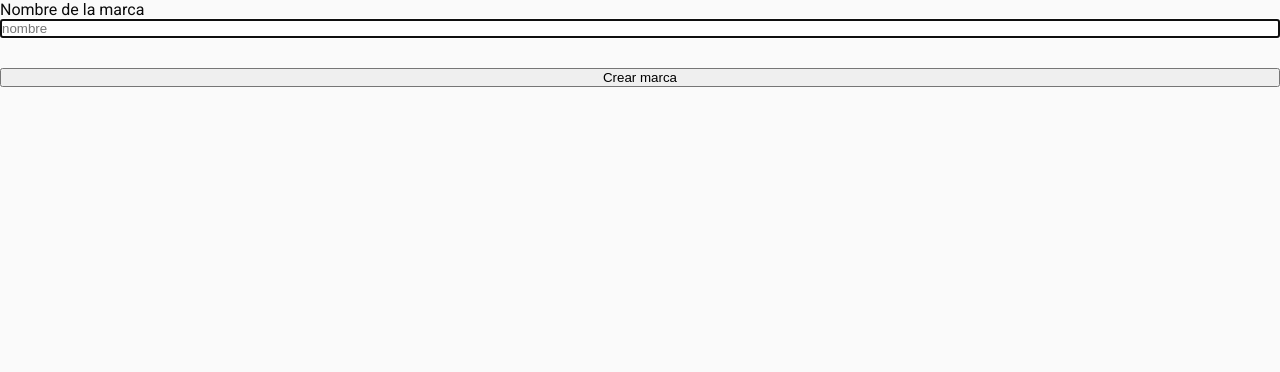
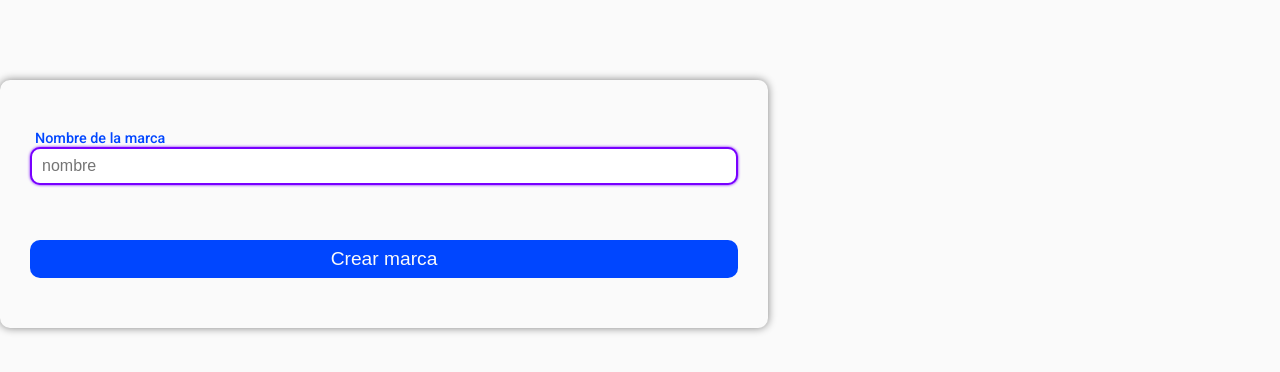
Before and after one commit to leandroheffes24/bytear, a Next.js app: page /crear-marca in a window 1280 px wide. Shown: the top 372 px of the page. Built offline with nearby package versions, Linux system fonts and the light colour scheme.

Commit message:
crear producto complete

```diff
--- a/src/app/api/products/route.ts
+++ b/src/app/api/products/route.ts
@@ -20,7 +20,7 @@ const s3Client = new S3Client({
     }
 })
 
-async function uploadFileToS3(file, fileName){
+async function uploadFileToS3(file: Buffer, fileName: string): Promise<string>{
     const fileBuffer = file
     console.log(fileName);
 
@@ -61,61 +61,39 @@ export async function POST(request: NextRequest){
         if (!file || !(file instanceof File)) {
             return NextResponse.json({ error: "File is required and must be of type 'File'" }, { status: 400 });
         }
-
         const buffer = Buffer.from(await file.arrayBuffer());
-
         const uploadedFileName = await uploadFileToS3(buffer, file.name);
 
-        return NextResponse.json({ uploadedFileName }, { status: 200 });
+        const productId = uuid4()
+        const discountPrice = formData.get("discount_price")
+        const notDiscountPrice = formData.get("not_discount_price")
+        const stock = formData.get("stock")
 
-        // const {name, discount_price, not_discount_price, stock, description, category_id, brand_id, image} = await request.json()
-        // const productId = uuid4()
+        const productResult: Product = await conn.query("INSERT INTO products SET ?", {
+            id: productId,
+            name: formData.get("name"),
+            discount_price: discountPrice,
+            not_discount_price: notDiscountPrice,
+            stock: stock,
+            description: formData.get("description"),
+            category_id: formData.get("category_id"),
+            brand_id: formData.get("brand_id")
+        })
 
-        // const productResult: Product = await conn.query("INSERT INTO products SET ?", {
-        //     id: productId,
-        //     name: name,
-        //     discount_price: discount_price,
-        //     not_discount_price: not_discount_price,
-        //     stock: stock,
-        //     description: description,
-        //     category_id: category_id,
-        //     brand_id: brand_id
-        // })
+        const product_imageResult = await conn.query("INSERT INTO products_images SET ?", {
+            id: uuid4(),
+            product_id: productId,
+            image: uploadedFileName
+        })
 
-        // const product_imageResult = await conn.query("INSERT INTO products_images SET ?", {
-        //     id: uuid4(),
-        //     product_id: productId,
-        //     image: image
-        // })
+        console.log(productResult, product_imageResult);
 
-        // console.log(productResult, product_imageResult);
-
-        // return NextResponse.json({
-        //     productId,
-        //     name,
-        //     discount_price,
-        //     not_discount_price,
-        //     stock,
-        //     description,
-        //     category_id,
-        //     brand_id,
-        //     image
-        // })
+        return NextResponse.json({
+            productId
+        })
     } catch (error) {
-        // console.error(error);
-
-        // const errorMessage = (error instanceof Error) ? error.message : "Error desconocido"
-
-        // return NextResponse.json(
-        //     {
-        //         message: errorMessage
-        //     },
-        //     {
-        //         status: 500
-        //     }
-        // )
         console.error('Error en el endpoint POST:', error);
-    const errorMessage = (error instanceof Error) ? error.message : "Error desconocido";
-    return NextResponse.json({ error: errorMessage }, { status: 500 });
+        const errorMessage = (error instanceof Error) ? error.message : "Error desconocido";
+        return NextResponse.json({ error: errorMessage }, { status: 500 });
     }
 }
--- a/styles/crearProducto.module.scss
+++ b/styles/crearProducto.module.scss
@@ -1,10 +1,83 @@
+@import './variables.scss';
+
+.main{
+    display: flex;
+    align-items: center;
+    justify-content: center;
+}
+
 .createProductForm{
     display: flex;
     flex-direction: column;
     gap: 30px;
+    border-radius: 10px;
+    width: 85%;
+    box-shadow: 0 0 8px 0 gray;
+    padding:  50px 20px;
+    margin: 40px 0;
 }
 
 .labelAndInputContainer{
     display: flex;
     flex-direction: column;
 }
+
+.submitButton{
+    background-color: $blueBytear;
+    border: none;
+    color: $backgroundColor;
+    font-size: 1rem;
+    padding: 8px;
+    border-radius: 10px;
+    margin-top: 15px;
+    cursor: pointer;
+    transition: .4s all;
+}
+
+.submitButton:hover{
+    background-color: rgb(29, 89, 255);
+    transition: .4s all;
+}
+
+@media(width>=768px){
+    .createProductForm{
+        width: 75%;
+        gap: 50px;
+        padding: 80px 50px;
+        margin: 80px 0;
+    }
+
+    .submitButton{
+        font-size: 1.45rem;
+        padding: 12px;
+        margin-top: 17px;
+    }
+}
+
+@media(width>=992px){
+    .createProductForm{
+        width: 60%;
+        gap: 30px;
+        padding: 50px 30px;
+        margin: 80px 0;
+    }
+
+    .submitButton{
+        font-size: 1.1rem;
+        padding: 7px;
+        margin-top: 20px;
+    }
+}
+
+@media(width>=1200px){
+    .createProductForm{
+        width: 60%;
+        gap: 40px;
+    }
+
+    .submitButton{
+        font-size: 1.2rem;
+        padding: 8px;
+        margin-top: 15px;
+    }
+}
--- a/styles/global.scss
+++ b/styles/global.scss
@@ -14,3 +14,53 @@ body{
 a{
     text-decoration: none;
 }
+
+label{
+    font-size: .9rem;
+    font-weight: 500;
+    margin-left: 5px;
+    color: $blueBytear;
+}
+
+input, textarea, select{
+    border: 2px solid $blueBytear;
+    border-radius: 10px;
+    font-size: 1rem;
+    outline: none;
+    padding: 10px 7px;
+    color: $secondaryTextColor;
+}
+
+input:focus{
+    border: 2px solid $violetBytear;
+    transition: .4s all;
+    box-shadow: 0 0 3px 0 $violetBytear;
+}
+
+@media(width>=768px){
+    label{
+        font-size: 1.15rem;
+    }
+
+    input, textarea{
+        font-size: 1.3rem;
+        padding: 10px;
+    }
+}
+
+@media(width>=992px){
+    label{
+        font-size: .9rem;
+    }
+
+    input, textarea{
+        font-size: 1rem;
+        padding: 7px 10px;
+    }
+}
+
+@media(width>=1200px){
+    input, textarea{
+        padding: 8px 10px;
+    }
+}
--- a/styles/ingresar.module.scss
+++ b/styles/ingresar.module.scss
@@ -47,28 +47,6 @@
     gap: 3px;
 }
 
-.label{
-    font-size: .9rem;
-    font-weight: 500;
-    margin-left: 5px;
-    color: $blueBytear;
-}
-
-.input{
-    border: 2px solid $blueBytear;
-    border-radius: 10px;
-    font-size: 1rem;
-    outline: none;
-    padding: 10px 7px;
-    color: $secondaryTextColor;
-}
-
-.input:focus{
-    border: 2px solid $violetBytear;
-    transition: .4s all;
-    box-shadow: 0 0 3px 0 $violetBytear;
-}
-
 .submitButton{
     background-color: $blueBytear;
     border: none;
@@ -111,15 +89,6 @@
         gap: 7px;
     }
 
-    .label{
-        font-size: 1.15rem;
-    }
-
-    .input{
-        font-size: 1.3rem;
-        padding: 10px;
-    }
-
     .submitButton{
         font-size: 1.45rem;
         padding: 12px;
@@ -148,15 +117,6 @@
 
     .labelInputContainer{
         gap: 5px;
-    }
-
-    .label{
-        font-size: .9rem;
-    }
-
-    .input{
-        font-size: 1rem;
-        padding: 7px 10px;
     }
 
     .submitButton{
@@ -188,10 +148,6 @@
         gap: 6px;
     }
 
-    .input{
-        padding: 8px 10px;
-    }
-
     .submitButton{
         font-size: 1.2rem;
         padding: 8px;
```
Also changed, not shown: src/app/components/crearProducto/crearProducto.tsx (+31 -6 lines), src/interfaces/types.d.ts (+13 -2 lines).
